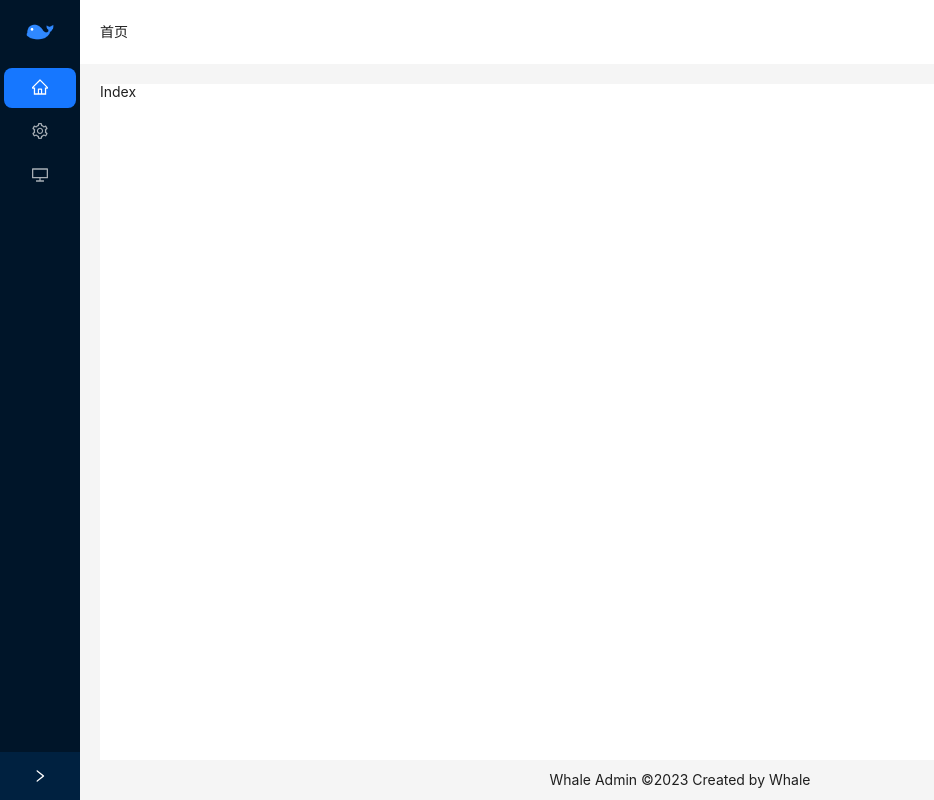
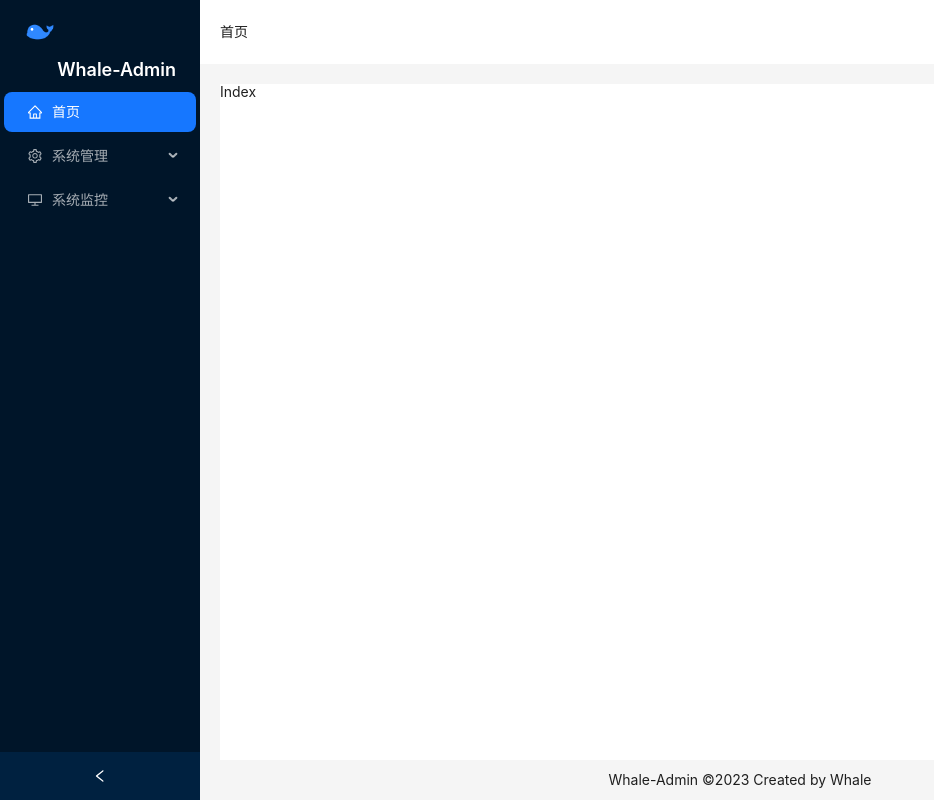
Before and after one commit to fs1762920/whale-admin-frontend, a React (Vite) app: page /index in a window 1280 px wide. Shown: the whole page, without its empty margins (0-934 px from the left). Built offline with nearby package versions, Linux system fonts and the light colour scheme.

Commit message:
菜单默认展开

```diff
--- a/src/page/Home/index.tsx
+++ b/src/page/Home/index.tsx
@@ -38,7 +38,7 @@
 
 const App: React.FC = () => {
   const [menuKey, setMenuKey] = useState("/index");
-  const [collapsed, setCollapsed] = useState(true);
+  const [collapsed, setCollapsed] = useState(false);
   const [titleShow, setTitleShow] = useState(true);
   const ref = useRef(null);
   const siderSize = useSize(ref);
@@ -113,7 +113,7 @@
         <Content>
           <Outlet />
         </Content>
-        <Footer>Whale Admin ©2023 Created by Whale</Footer>
+        <Footer>Whale-Admin ©2023 Created by Whale</Footer>
       </Layout>
     </Layout>
   );
```
